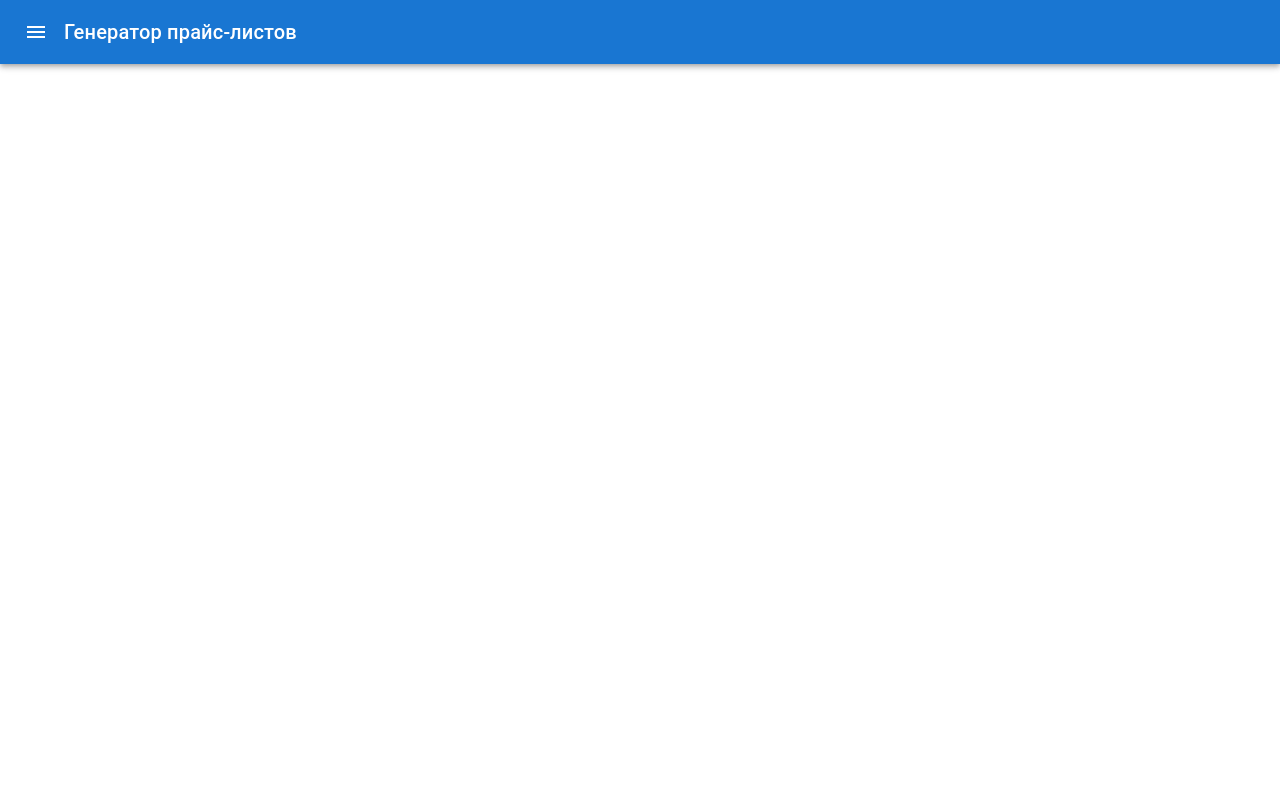
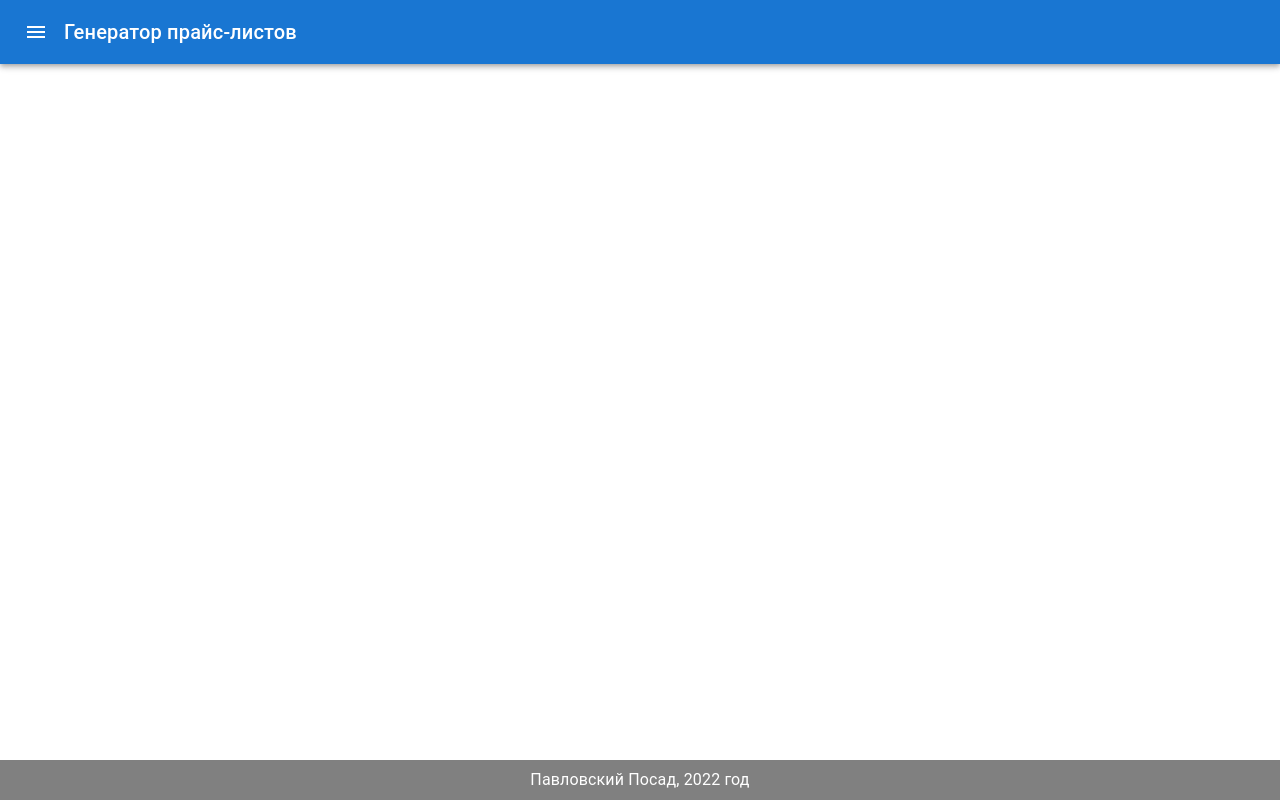
Before and after one commit to khusamov/price-list-2d-generator, a React (Vite) app: page / in a window 1280 px wide. Built offline with nearby package versions, Linux system fonts and the light colour scheme.

Commit message:
Изменен макет приложения

```diff
--- a/src/components/Application/Application.tsx
+++ b/src/components/Application/Application.tsx
@@ -1,6 +1,6 @@
 import {SyntheticEvent, useState} from 'react';
 import {Helmet} from 'react-helmet';
-import {Box, CssBaseline, GlobalStyles} from '@mui/material';
+import {Box, CssBaseline, GlobalStyles, Grid, Typography} from '@mui/material';
 import generateDataSample from '../../samples/tree-data/generateDataSample';
 import getAllNodes from '../../functions/getAllNodes';
 import ApplicationBar from '../ApplicationBar';
@@ -16,18 +16,29 @@ export default function Application() {
 		setExpandedNodeIds(nodeIds)
 	}
 	return (
-		<Box sx={{flexGrow: 1}}>
+		<Box sx={{height: '100%', flexGrow: 1}}>
 			<CssBaseline/>
 			<GlobalStyles styles={styles}/>
 			<Helmet defaultTitle={siteTitle}/>
+			<Grid container direction='column' wrap='nowrap' sx={{height: '100%'}}>
+				<Grid item>
 					<ApplicationBar/>
-			<Box sx={{padding: 2}}>
+				</Grid>
+				<Grid item container sx={{flexGrow: 1, overflow: 'auto'}}>
+					<Box sx={{flexGrow: 1}}>
 						<TreeEditor
 							data={data}
 							expanded={expandedNodeIds}
 							onNodeToggle={onNodeToggle}
 						/>
 					</Box>
+				</Grid>
+				<Grid item sx={{backgroundColor: 'gray'}}>
+					<Typography sx={{textAlign: 'center', padding: 1, color: 'white'}}>
+						Павловский Посад, 2022 год
+					</Typography>
+				</Grid>
+			</Grid>
 		</Box>
 	)
 }
--- a/src/components/Application/globalStyles.ts
+++ b/src/components/Application/globalStyles.ts
@@ -1,5 +1,8 @@
 import {GlobalStylesProps} from '@mui/material';
 
 export const styles: GlobalStylesProps['styles'] = {
-
+	'html, body, #application': {
+		height: '100%',
+		width: '100%'
+	}
 }
```
Lines whose indentation alone changed are shown as unchanged.
